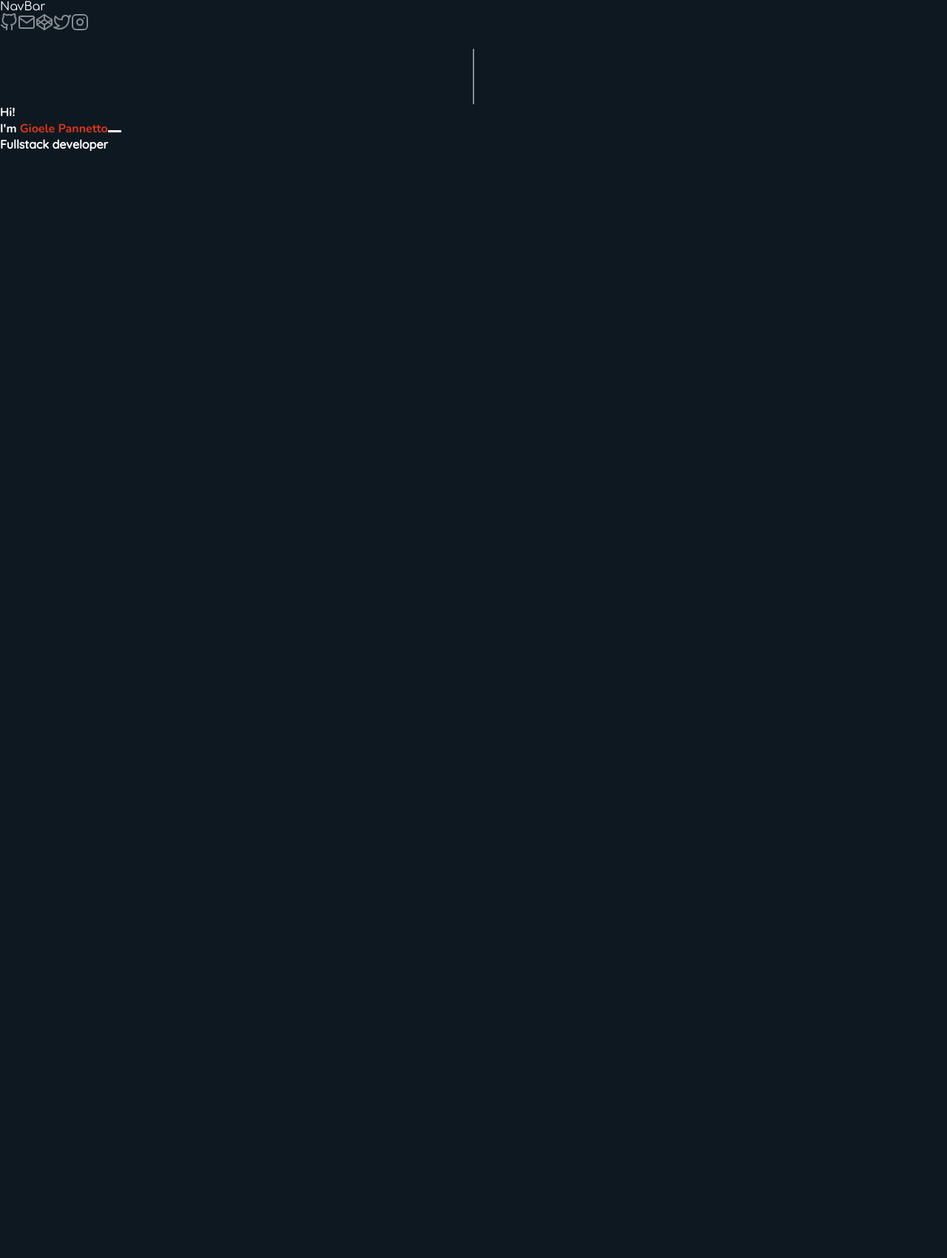
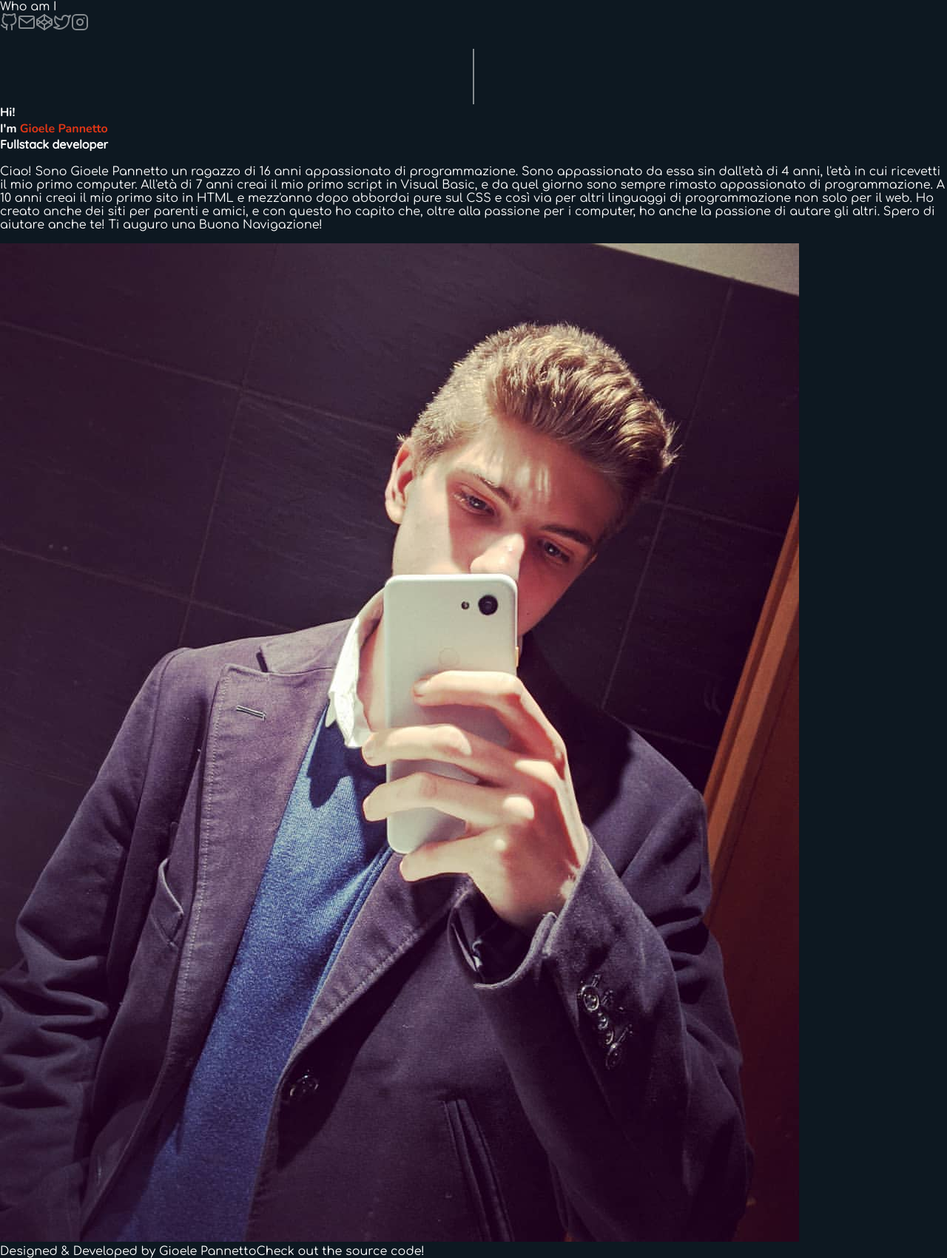
Before and after one commit to GioPan04/pangio, a Next.js app: page / in a window 1280 px wide. Shown: the whole page at 74% size. Before the commit the page ends 800 px from the top, so only its background shows below. Built offline with nearby package versions, Linux system fonts and the light colour scheme.

Commit message:
whoami basic layout

```diff
--- /dev/null
+++ b/components/Footer/index.tsx
@@ -0,0 +1,18 @@
+import React from 'react';
+
+const Footer: React.FC = () => {
+  return (
+    <footer className="flex flex-col items-center text-xs opacity-50 pb-2">
+      <span>
+        Designed & Developed by Gioele Pannetto
+      </span>
+      <span>
+        <a href="https://github.com/GioPan04/pangio">
+          Check out the source code!
+        </a>
+      </span>
+    </footer>
+  );
+};
+
+export default Footer;
--- a/components/NavBar/index.tsx
+++ b/components/NavBar/index.tsx
@@ -7,7 +7,7 @@ type NavBarTypes = {
 const NavBar: React.FC<NavBarTypes> = ({ show }) => {
   return (
     <nav className={'z-50 w-screen bg-black text-white p-2 fixed transition-all duration-150 ' + (show ? 'top-0' : '-top-10')}>
-      NavBar
+      <a href="#whoami">Who am I</a>
     </nav>
   );
 };
--- /dev/null
+++ b/components/WhoAmI/index.tsx
@@ -0,0 +1,28 @@
+import React from 'react';
+import Image from 'next/image';
+import profilePic from '../../public/me.jpg';
+
+type WhoAmIProps = {
+  yearsOld: number;
+};
+
+const WhoAmI: React.FC<WhoAmIProps> = ({ yearsOld }) => {
+  return (
+    <article id="whoami" className="h-screen flex flex-row items-center gap-10">
+      <p>
+        Ciao! Sono Gioele Pannetto un ragazzo di {yearsOld} anni appassionato di programmazione.
+        Sono appassionato da essa sin dall&apos;età di 4 anni, l&apos;età in cui ricevetti il mio primo computer.
+        All&apos;età di 7 anni creai il mio primo script in Visual Basic, e da quel giorno sono sempre rimasto appassionato di programmazione.
+        A 10 anni creai il mio primo sito in HTML e mezz&apos;anno dopo abbordai pure sul CSS e così via per altri linguaggi di programmazione non solo per il web.
+        Ho creato anche dei siti per parenti e amici, e con questo ho capito che, oltre alla passione per i computer, ho anche la passione di autare gli altri.
+        Spero di aiutare anche te! Ti auguro una Buona Navigazione!
+      </p>
+      <div className="w-full">
+        <Image src={profilePic} alt="Gioele Pannetto"/>
+      </div>
+    </article>
+  );
+};
+
+
+export default WhoAmI;
--- /dev/null
+++ b/helpers/years_diff.ts
@@ -0,0 +1,7 @@
+/// Get diff in years between two dates
+export default function year_diff(first: Date, second: Date): number {
+  const diff = first.getTime() - second.getTime();
+  const yearsDate = new Date(diff);
+
+  return Math.abs(yearsDate.getUTCFullYear() - 1970);
+}
--- a/next.config.js
+++ b/next.config.js
@@ -1,3 +1,6 @@
 module.exports = {
   reactStrictMode: true,
+  images: {
+    domains: ["pangio.it"]
+  }
 }
--- a/pages/index.tsx
+++ b/pages/index.tsx
@@ -4,8 +4,16 @@ import { useInView } from 'react-intersection-observer';
 import NavBar from '@components/NavBar';
 import HomeHero from '@components/HomeHero';
 import ContactMeBar from '@components/ContactMeBar';
+import WhoAmI from '@components/WhoAmI';
+import year_diff from 'helpers/years_diff';
+import { GetServerSideProps, NextPage } from 'next';
+import Footer from '@components/Footer';
 
-const Home = () => {
+type HomeProps = {
+  yearsOld: number;
+};
+
+const Home: NextPage<HomeProps> = ({ yearsOld }) => {
 
   const { ref, inView } = useInView({ threshold: 0.1 });
 
@@ -17,12 +25,26 @@ const Home = () => {
       <NavBar show={inView}/>
       <ContactMeBar />
       <HomeHero />
-      <div ref={ref} className="font-text">
-        <div className="h-screen"></div>
+      <div ref={ref} className="font-text p-20">
+        <WhoAmI yearsOld={yearsOld} />
         <div className="h-screen"></div>
       </div>
+      <Footer />
     </>
   );
 };
 
+const birthday = new Date(2004, 11, 30);
+
+export const getServerSideProps: GetServerSideProps<HomeProps> = async () => {
+
+  const years = year_diff(new Date(), birthday);
+
+  return {
+    props: {
+      yearsOld: years
+    }
+  };
+};
+
 export default Home;
--- a/styles/globals.scss
+++ b/styles/globals.scss
@@ -2,6 +2,10 @@
 @import 'colors';
 @import 'components/blinking-cursor';
 @import 'components/vertical-separator';
+
+html {
+  scroll-behavior: smooth;
+}
 
 html,
 body {
```
Also changed, not shown: public/me.jpg (added).
